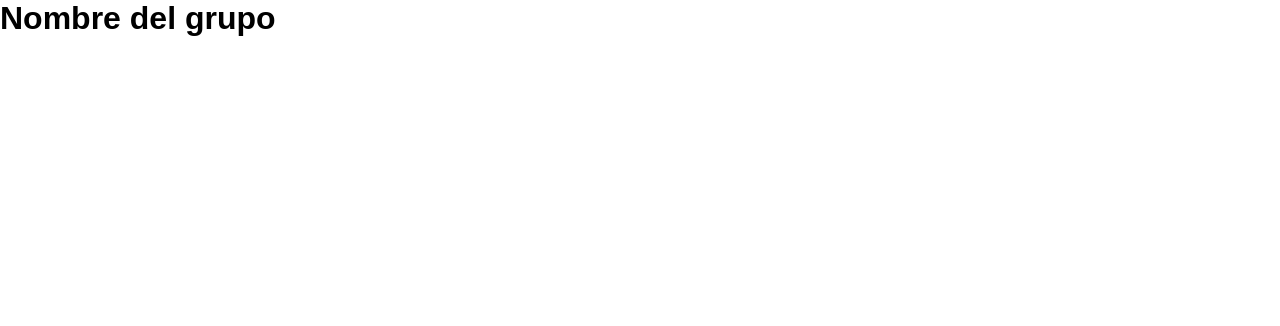
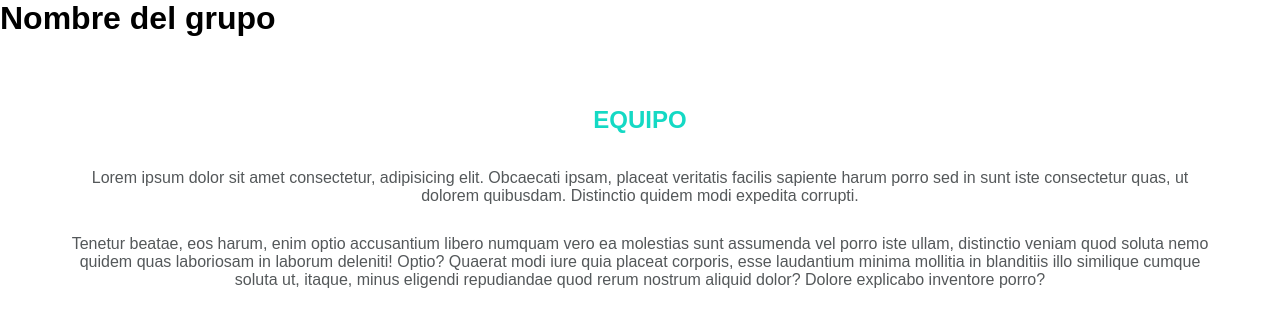
Before and after one commit to ellisoalgo/project-grupo-2, a plain HTML site: page index.html in a window 1280 px wide. Drawn offline with Linux system fonts and the light colour scheme.

Commit message:
section equipo

```diff
--- a/css/style.css
+++ b/css/style.css
@@ -16,3 +16,40 @@
 h1 {
     font-family: var(--brand-font);
 }
+
+.equipo {
+    font-family: var(--brand-font);
+    background-color: #ffffff;
+    display: flex;
+    flex-direction: column;
+    width: 100%;
+    justify-content: space-around;
+    align-items: center;
+    padding: 5vw;
+    gap: 30px;
+}
+
+.tituloequipo {
+    display: flex;
+    flex-direction: column;
+    gap: 30px;
+    align-items: center;
+    justify-content: center;
+    font-size: 24px;
+    color: var(--verdeclaro);
+    padding: 5px;
+}
+
+.textequipo {
+    display: flex;
+    flex-direction: column;
+    gap: 30px;
+    align-items: center;
+    justify-content: center;
+    font-size: 16px;
+    color: var(--grisoscuro);
+}
+
+.textequipo p {
+    text-align: center;
+}
--- a/index.html
+++ b/index.html
@@ -13,7 +13,18 @@
     </header>
     <main>
         <section class="banner"></section>
-        <section class="equipo"></section>
+        <section class="equipo">
+            <h2 class="tituloequipo">EQUIPO</h2>
+            <div class="textequipo">
+                <p>
+                    Lorem ipsum dolor sit amet consectetur, adipisicing elit. Obcaecati ipsam, placeat veritatis facilis sapiente harum porro sed in sunt iste consectetur quas, ut dolorem quibusdam. Distinctio quidem modi expedita corrupti.
+                </p>
+                <p>
+                    Tenetur beatae, eos harum, enim optio accusantium libero numquam vero ea molestias sunt assumenda vel porro iste ullam, distinctio veniam quod soluta nemo quidem quas laboriosam in laborum deleniti! Optio?
+                    Quaerat modi iure quia placeat corporis, esse laudantium minima mollitia in blanditiis illo similique cumque soluta ut, itaque, minus eligendi repudiandae quod rerum nostrum aliquid dolor? Dolore explicabo inventore porro?
+                </p>
+            </div>
+        </section>
         <section class="fortdeb"></section>
         <section class="quienesomos"></section>
     </main>
```
